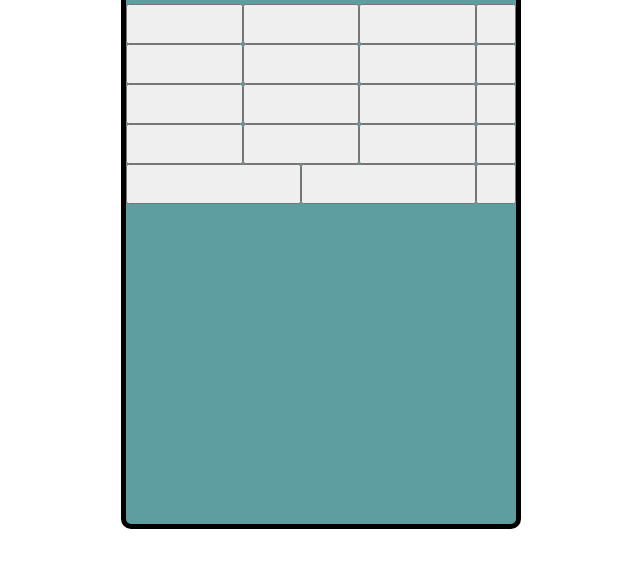
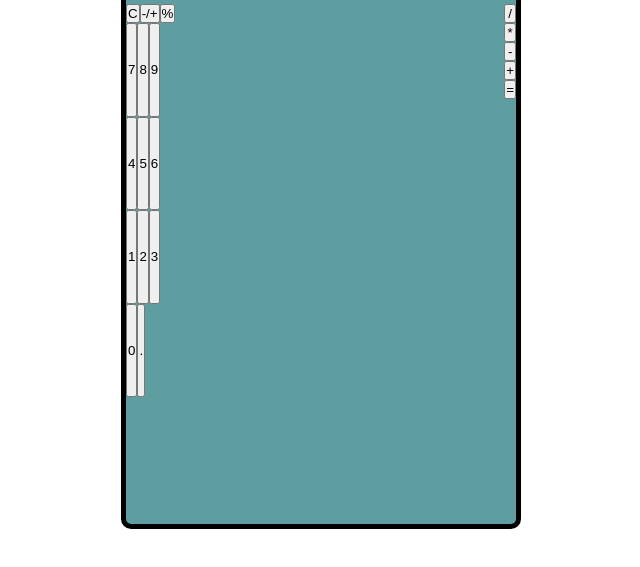
Before and after one commit to Zidanleo012/Calculator-TOP, a plain HTML site: page index.html in a window 1280 px wide. Shown: the part 231-798 px from the top of the page, without its empty margins (319-959 px from the left). Drawn offline with Linux system fonts and the light colour scheme.

Commit message:
Remove some class

```diff
--- a/index.html
+++ b/index.html
@@ -14,39 +14,39 @@
         <div id="display-wrapper">
             <div id="display"><span id="display-text">1234567890</span></div>
         </div>
-        <div id="button-container" class="flex">
-            <div id="numButton">
-                <div id="reset-and-percent" class="flex">
-                    <button class="operand" id="reset"></button>
-                    <button class="operand" id="sign"></button>
-                    <button class="operand"></button>
+        <div id="button-container" class="flex gap">
+            <div id="numButton" class="gap">
+                <div id="reset-and-percent" class="flex gap">
+                    <button>C</button>
+                    <button>-/+</button>
+                    <button>%</button>
                 </div>
-                <div id="sevenToNine" class="flex">
-                    <button class="operand"></button>
-                    <button class="operand"></button>
-                    <button class="operand"></button>
+                <div id="sevenToNine" class="operand flex gap">
+                    <button>7</button>
+                    <button>8</button>
+                    <button>9</button>
                 </div>
-                <div id="fourToSix" class="flex">
-                    <button class="operand"></button>
-                    <button class="operand"></button>
-                    <button class="operand"></button>
+                <div id="fourToSix" class="operand flex gap">
+                    <button>4</button>
+                    <button>5</button>
+                    <button>6</button>
                 </div>
-                <div id="oneToThree" class="flex">
-                    <button class="operand"></button>
-                    <button class="operand"></button>
-                    <button class="operand"></button>
+                <div id="oneToThree" class="operand flex gap">
+                    <button>1</button>
+                    <button>2</button>
+                    <button>3</button>
                 </div>
-                <div id="zeroAndDecimal" class="flex">
-                    <button class="operand"></button>
-                    <button class="operand"></button>
+                <div id="zeroAndDecimal" class="operand flex gap">
+                    <button id="zero-operand">0</button>
+                    <button>.</button>
                 </div>
             </div>
-            <div class="op-button flex">
-                <button id="div" class="op-item"></button>
-                <button id="mul" class="op-item"></button>
-                <button id="sub" class="op-item"></button>
-                <button id="add" class="op-item"></button>
-                <button id="operate" class="op-item"></button>
+            <div class="op-button flex gap">
+                <button id="div">/</button>
+                <button id="mul">*</button>
+                <button id="sub">-</button>
+                <button id="add">+</button>
+                <button id="operate">=</button>
             </div>
         </div>
     </div>
```
